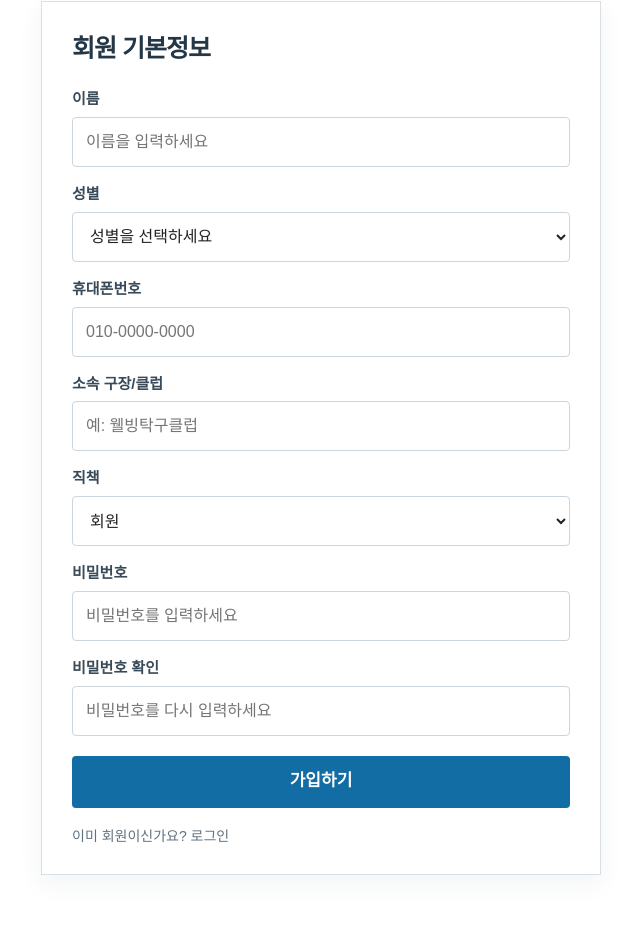
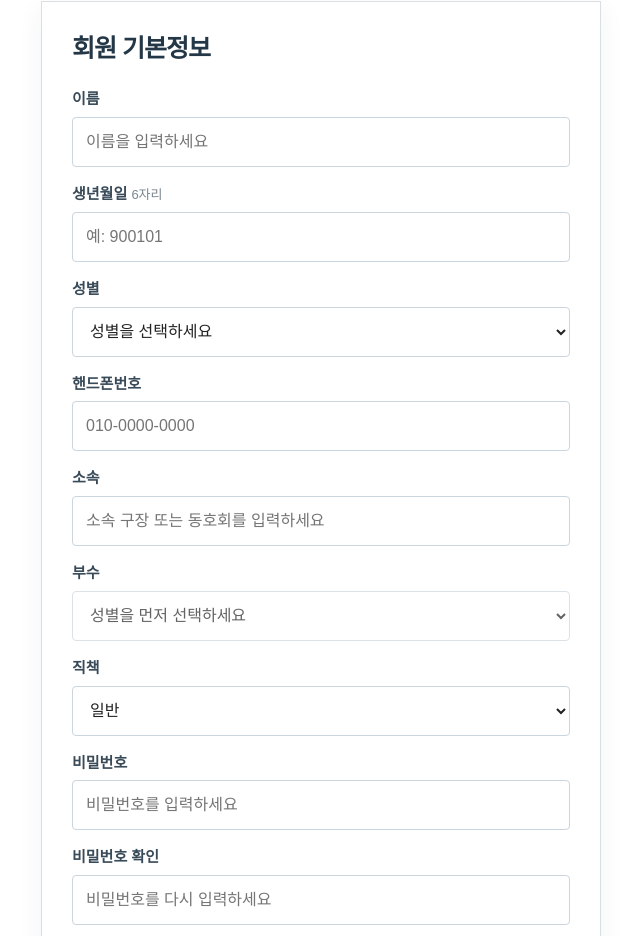
Before and after one commit to Aprasaks/gunsan-table-tennis-association, a Next.js app: page /signup in a window 1280 px wide. Shown: the part 324-1260 px from the top of the page, without its empty margins (319-959 px from the left). Built offline with nearby package versions, Linux system fonts and the light colour scheme.

Commit message:
회원가입 항목 및 성별별 부수 선택 정리

```diff
--- a/src/app/signup/page.tsx
+++ b/src/app/signup/page.tsx
@@ -6,28 +6,68 @@ import { useRouter } from 'next/navigation';
 import styles from '../auth.module.css';
 import { getUsers, hashPassword, normalizePhone, saveUsers } from '@/lib/mvpAuth';
 
-const positions = ['회원', '관장', '회장', '부회장', '총무', '재무', '이사', '기타'];
+const positions = ['회장', '총무', '일반'];
+
+const maleRanks = [
+  ['남 Ace', '선수부 (Ace)'],
+  ['남 1부', '1부'],
+  ['남 2부', '2부'],
+  ['남 3부', '3부'],
+  ['남 4부', '4부'],
+  ['남 5부', '5부'],
+  ['남 6부', '6부'],
+  ['남 7부', '7부'],
+  ['남 희망부', '희망부'],
+];
+
+const femaleRanks = [
+  ['여 Ace', '선수부 (Ace)'],
+  ['여 1부', '1부'],
+  ['여 2부', '2부'],
+  ['여 3부', '3부'],
+  ['여 4부', '4부'],
+  ['여 5부', '5부'],
+  ['여 6부', '6부'],
+  ['여 희망부', '희망부'],
+];
 
 export default function SignupPage() {
   const router = useRouter();
   const [message, setMessage] = useState('');
   const [form, setForm] = useState({
     name: '',
+    birthDate: '',
     gender: '' as '' | '남' | '여',
     phone: '',
     club: '',
-    position: '회원',
+    rank: '',
+    position: '일반',
     password: '',
     passwordConfirm: '',
   });
+
+  const rankOptions = form.gender === '남' ? maleRanks : form.gender === '여' ? femaleRanks : [];
 
   async function handleSubmit(event: FormEvent<HTMLFormElement>) {
     event.preventDefault();
     setMessage('');
 
     const phone = normalizePhone(form.phone);
-    if (!form.name.trim() || !form.gender || !phone || !form.club.trim() || !form.password) {
+    if (
+      !form.name.trim()
+      || !form.birthDate
+      || !form.gender
+      || !phone
+      || !form.club.trim()
+      || !form.rank
+      || !form.position
+      || !form.password
+    ) {
       setMessage('모든 필수 항목을 입력해주세요.');
+      return;
+    }
+    if (!/^\d{6}$/.test(form.birthDate)) {
+      setMessage('생년월일은 6자리 숫자로 입력해주세요. 예: 900101');
       return;
     }
     if (phone.length < 10 || phone.length > 11) {
@@ -53,11 +93,15 @@ export default function SignupPage() {
     users.push({
       id: crypto.randomUUID(),
       name: form.name.trim(),
+      birthDate: form.birthDate,
       gender: form.gender,
       phone,
       club: form.club.trim(),
+      rank: form.rank,
       position: form.position,
       passwordHash,
+      role: 'member',
+      memberStatus: 'active',
     });
     saveUsers(users);
     alert('회원가입이 완료되었습니다. 로그인해 주세요.');
@@ -85,8 +129,25 @@ export default function SignupPage() {
           </div>
 
           <div className={styles.row}>
+            <label htmlFor="birthDate">생년월일 <small>6자리</small></label>
+            <input
+              id="birthDate"
+              inputMode="numeric"
+              maxLength={6}
+              value={form.birthDate}
+              onChange={(e) => setForm({ ...form, birthDate: e.target.value.replace(/[^0-9]/g, '').slice(0, 6) })}
+              placeholder="예: 900101"
+              autoComplete="bday"
+            />
+          </div>
+
+          <div className={styles.row}>
             <label htmlFor="gender">성별</label>
-            <select id="gender" value={form.gender} onChange={(e) => setForm({ ...form, gender: e.target.value as '' | '남' | '여' })}>
+            <select
+              id="gender"
+              value={form.gender}
+              onChange={(e) => setForm({ ...form, gender: e.target.value as '' | '남' | '여', rank: '' })}
+            >
               <option value="">성별을 선택하세요</option>
               <option value="남">남</option>
               <option value="여">여</option>
@@ -94,13 +155,26 @@ export default function SignupPage() {
           </div>
 
           <div className={styles.row}>
-            <label htmlFor="phone">휴대폰번호</label>
+            <label htmlFor="phone">핸드폰번호</label>
             <input id="phone" type="tel" inputMode="numeric" value={form.phone} onChange={(e) => setForm({ ...form, phone: e.target.value })} placeholder="010-0000-0000" autoComplete="tel" />
           </div>
 
           <div className={styles.row}>
-            <label htmlFor="club">소속 구장/클럽</label>
-            <input id="club" value={form.club} onChange={(e) => setForm({ ...form, club: e.target.value })} placeholder="예: 웰빙탁구클럽" />
+            <label htmlFor="club">소속</label>
+            <input id="club" value={form.club} onChange={(e) => setForm({ ...form, club: e.target.value })} placeholder="소속 구장 또는 동호회를 입력하세요" />
+          </div>
+
+          <div className={styles.row}>
+            <label htmlFor="rank">부수</label>
+            <select
+              id="rank"
+              value={form.rank}
+              onChange={(e) => setForm({ ...form, rank: e.target.value })}
+              disabled={!form.gender}
+            >
+              <option value="">{form.gender ? '부수를 선택하세요' : '성별을 먼저 선택하세요'}</option>
+              {rankOptions.map(([value, label]) => <option key={value} value={value}>{label}</option>)}
+            </select>
           </div>
 
           <div className={styles.row}>
--- a/src/lib/mvpAuth.ts
+++ b/src/lib/mvpAuth.ts
@@ -4,9 +4,11 @@ export type UserRole = 'member' | 'admin';
 export type MvpUser = {
   id: string;
   name: string;
+  birthDate?: string;
   gender: '남' | '여' | '';
   phone: string;
   club: string;
+  rank?: string;
   position: string;
   passwordHash: string;
   memberStatus?: MemberStatus;
```
